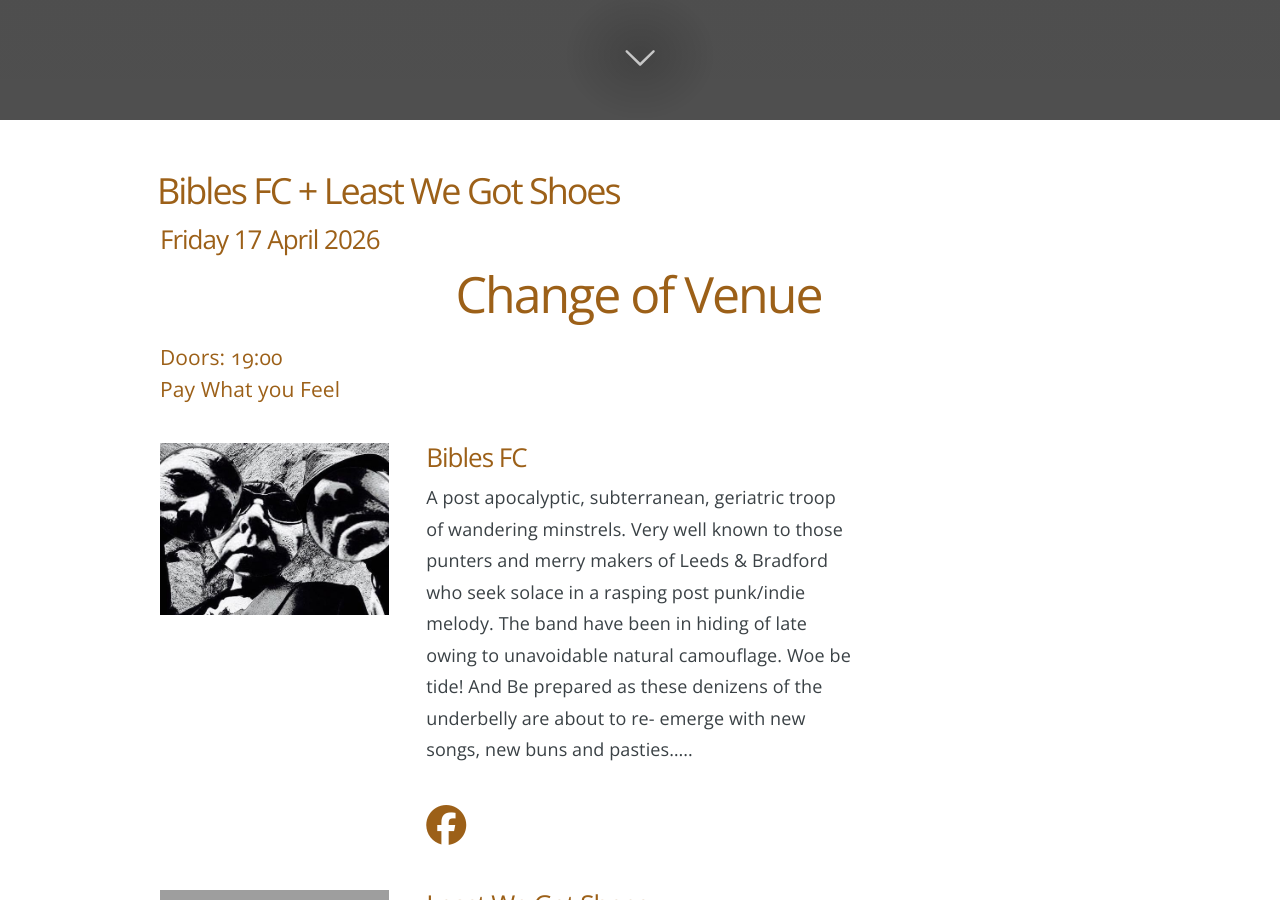
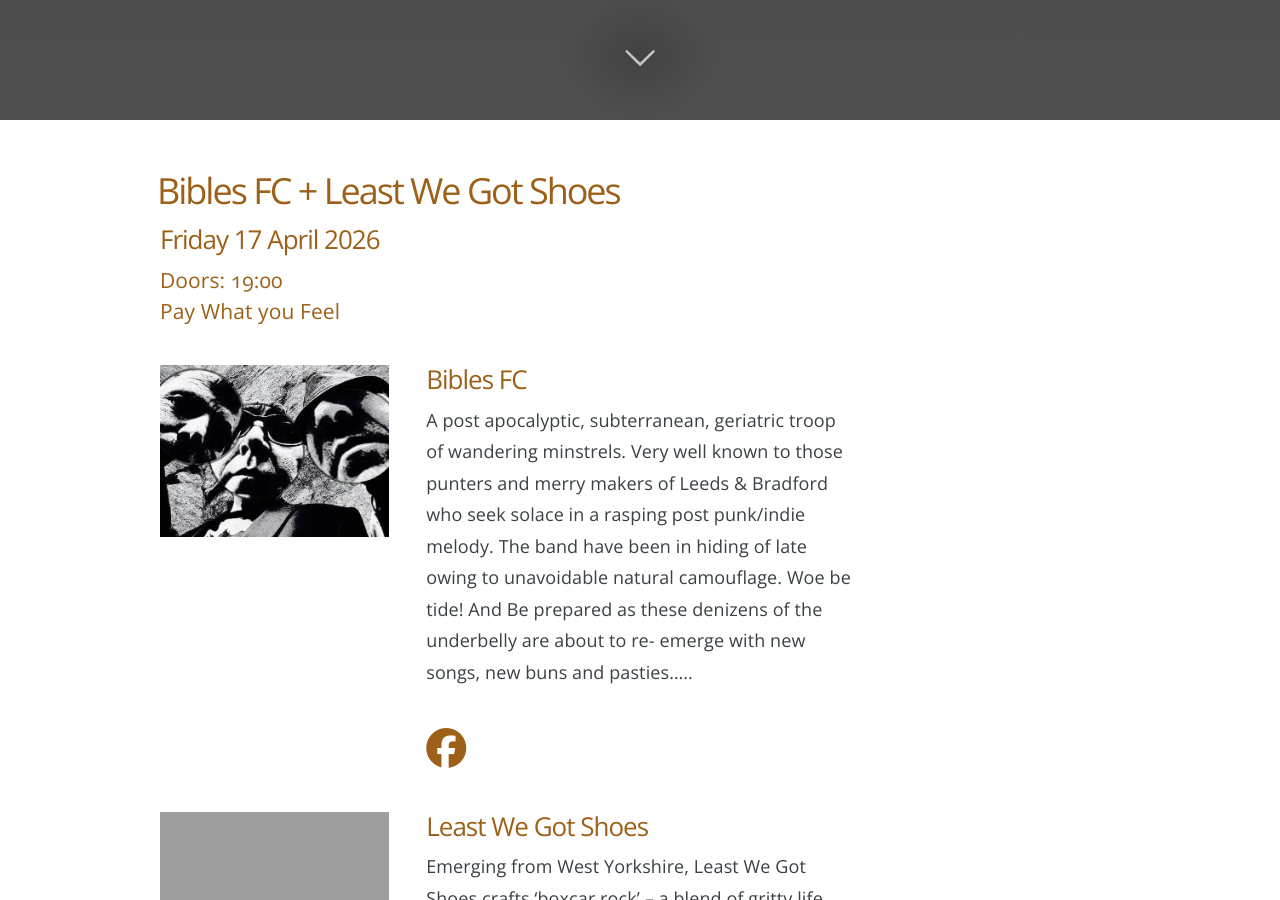
Before and after one commit to caprenter/rumble, a Jekyll site: the page built from docs/events/apr-2026.md, in a window 1280 px wide and 900 px high, scrolled down 768 px. Built offline with Jekyll 4.4.1, drawn with Linux system fonts in a browser that asks for light colours; comment, search, counter and statistics services are not loaded.

Commit message:
Removes change of venue from lwgs

```diff
--- a/docs/events/apr-2026.md
+++ b/docs/events/apr-2026.md
@@ -15,8 +15,6 @@ cover: splashes/bibles-fc.jpg #No leading slash
 navigation: true
 ---
 
-# Change of Venue
-
 Doors: 19:00 <br>Pay What you Feel
 {: class="doors"}
 
```
